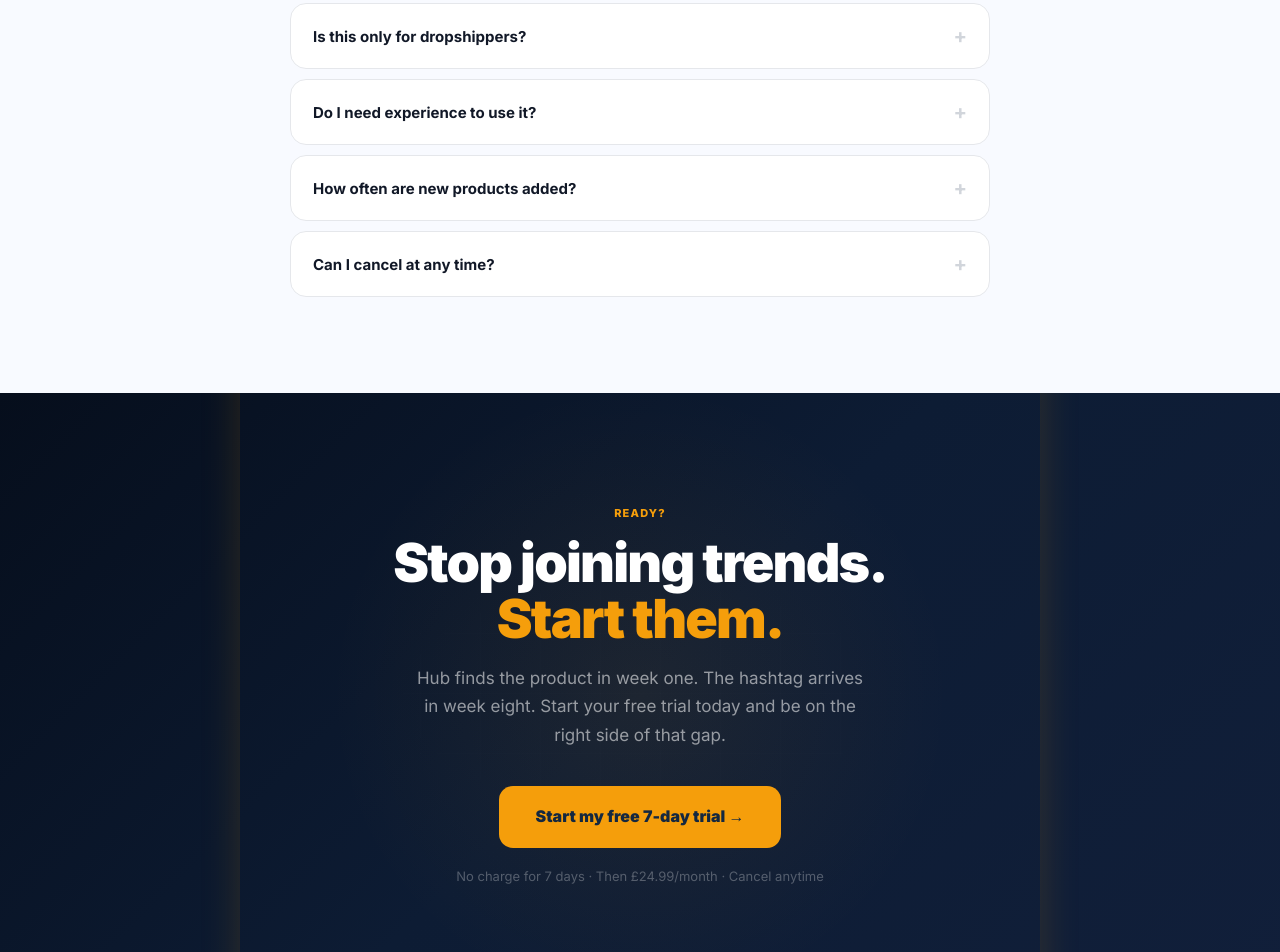
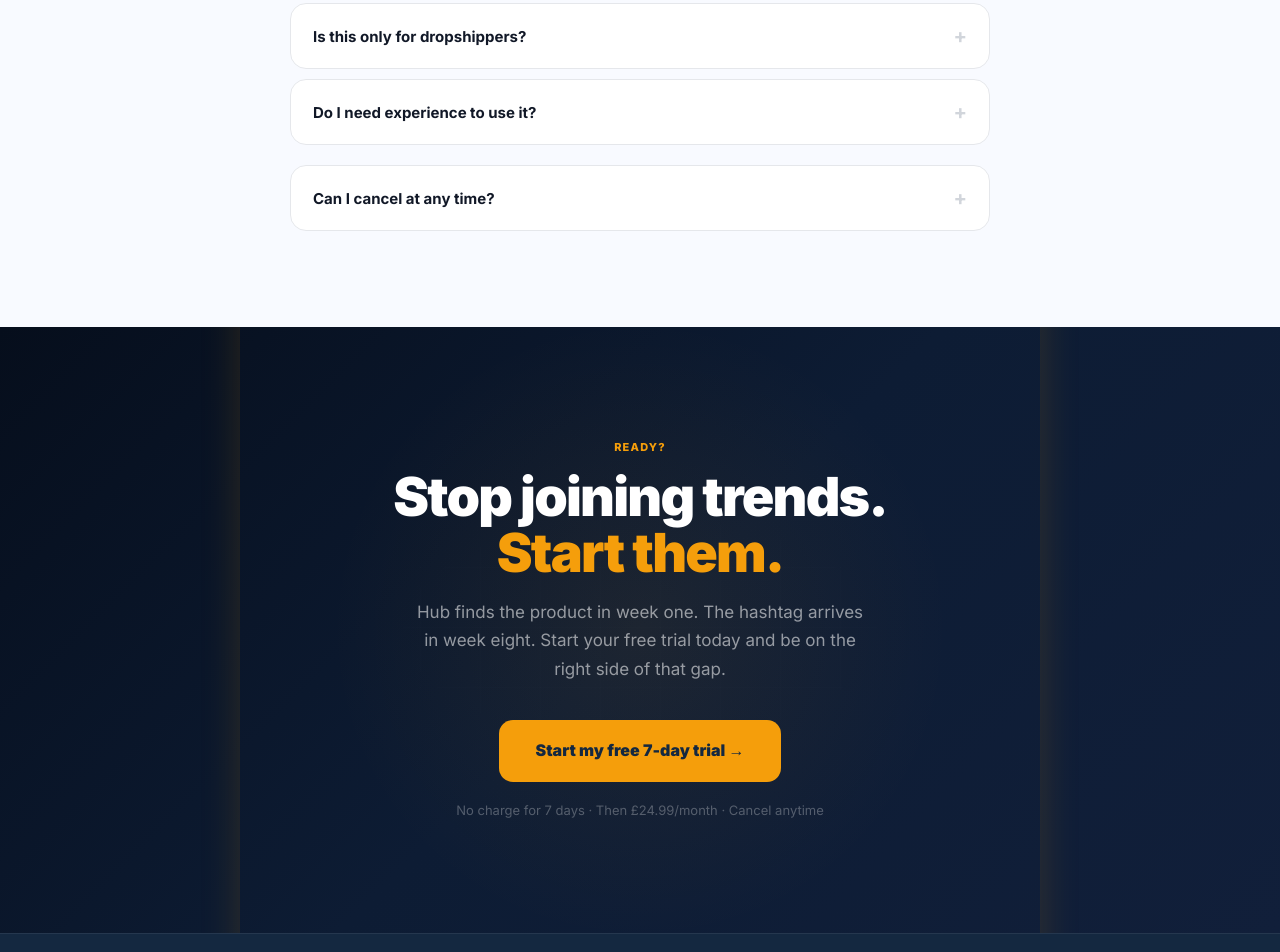
Before and after one commit to hotshotter0151/dropresearchhub, a website: page index.html in a window 1280 px wide. Shown: the part 9746-10698 px from the top of the page. Drawn offline with Linux system fonts and the light colour scheme.

Commit message:
Update index.html

```diff
--- a/index.html
+++ b/index.html
@@ -1172,7 +1172,7 @@ footer{background:var(--navy-dark);padding:56px 5% 30px;border-top:1px solid rgb
       <div class="faq-item drh-reveal drh-reveal-delay-2"><button class="faq-q" onclick="toggleFaq(this)">How is this different from a product spy tool?<span class="faq-icon">+</span></button><div class="faq-a">Spy tools show you what's already selling everywhere — by the time it appears in their database, thousands of sellers have already found it. DropResearch Hub finds products in the 4–8 week window before they reach mainstream awareness, when saturation is still low and margin is still strong. The difference between being first and being late.</div></div>
       <div class="faq-item drh-reveal drh-reveal-delay-3"><button class="faq-q" onclick="toggleFaq(this)">Is this only for dropshippers?<span class="faq-icon">+</span></button><div class="faq-a">No. DropResearch Hub works for anyone looking to capitalise on emerging product trends — dropshippers, TikTok Shop sellers, UGC creators looking for products to build content around, Amazon sellers, brand builders, and anyone who wants to find the right product before the market gets crowded.</div></div>
       <div class="faq-item drh-reveal drh-reveal-delay-4"><button class="faq-q" onclick="toggleFaq(this)">Do I need experience to use it?<span class="faq-icon">+</span></button><div class="faq-a">No experience needed. Every product comes with the research, the angles, the scripts and the supplier terms already done. You don't need to know how to do any of this yourself — Hub does it for you.</div></div>
-      <div class="faq-item drh-reveal drh-reveal-delay-5"><button class="faq-q" onclick="toggleFaq(this)">How often are new products added?<span class="faq-icon">+</span></button><div class="faq-a">Hub publishes products when they pass the 7-point framework — typically 3–5 per week. Quality over quantity. If Hub finds 10 that pass, you get 10. The point is that every product that reaches your feed has earned its place there.</div></div>
+     <div class="faq-a">Hub publishes every product that passes the 7-point framework, twice a week. Quality over quantity — no fixed quota, no padding the feed to hit a number. If Hub finds 10 that pass, you get 10. If Hub finds 2, you get 2. The point is that every product that reaches your feed has earned its place there.</div>
       <div class="faq-item drh-reveal drh-reveal-delay-6"><button class="faq-q" onclick="toggleFaq(this)">Can I cancel at any time?<span class="faq-icon">+</span></button><div class="faq-a">Yes. Cancel anytime from your account page. No questions, no hassle, no fees. Cancel during the trial and you won't be charged at all.</div></div>
     </div>
   </div>
```
